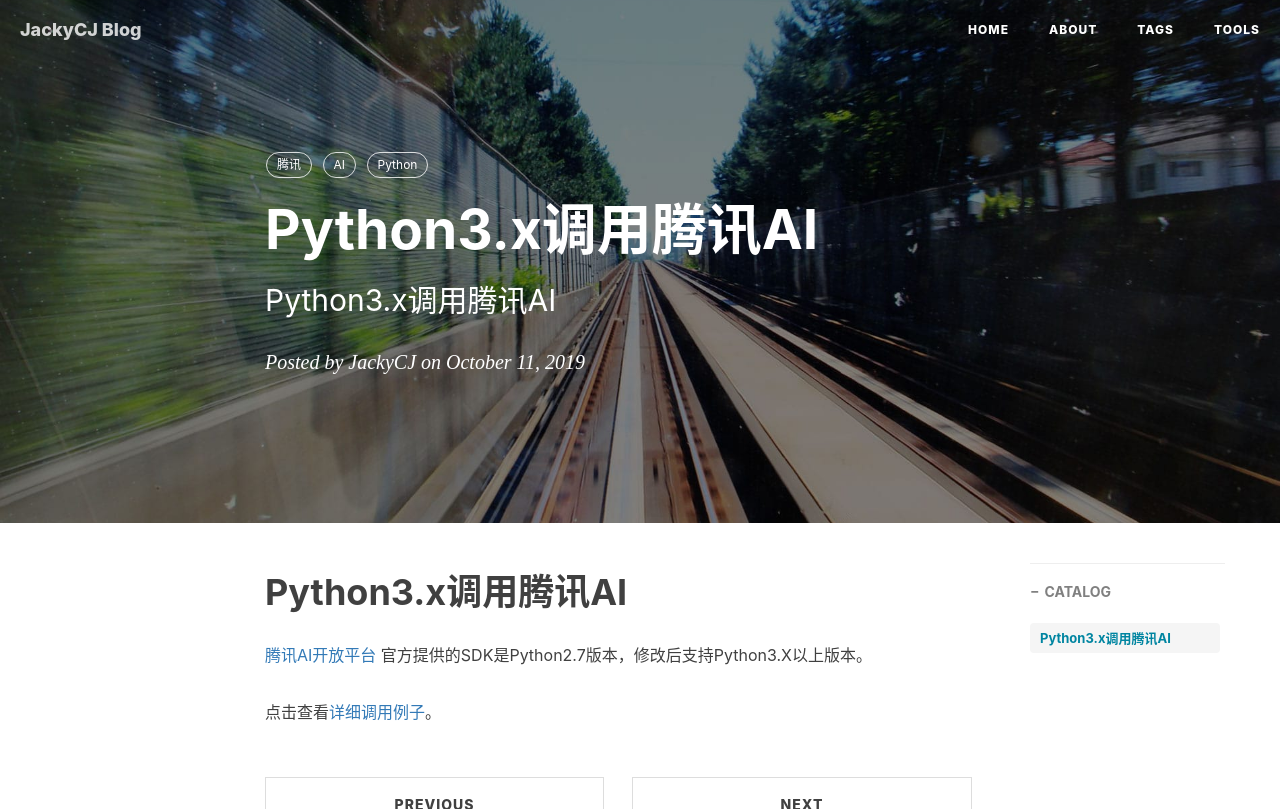
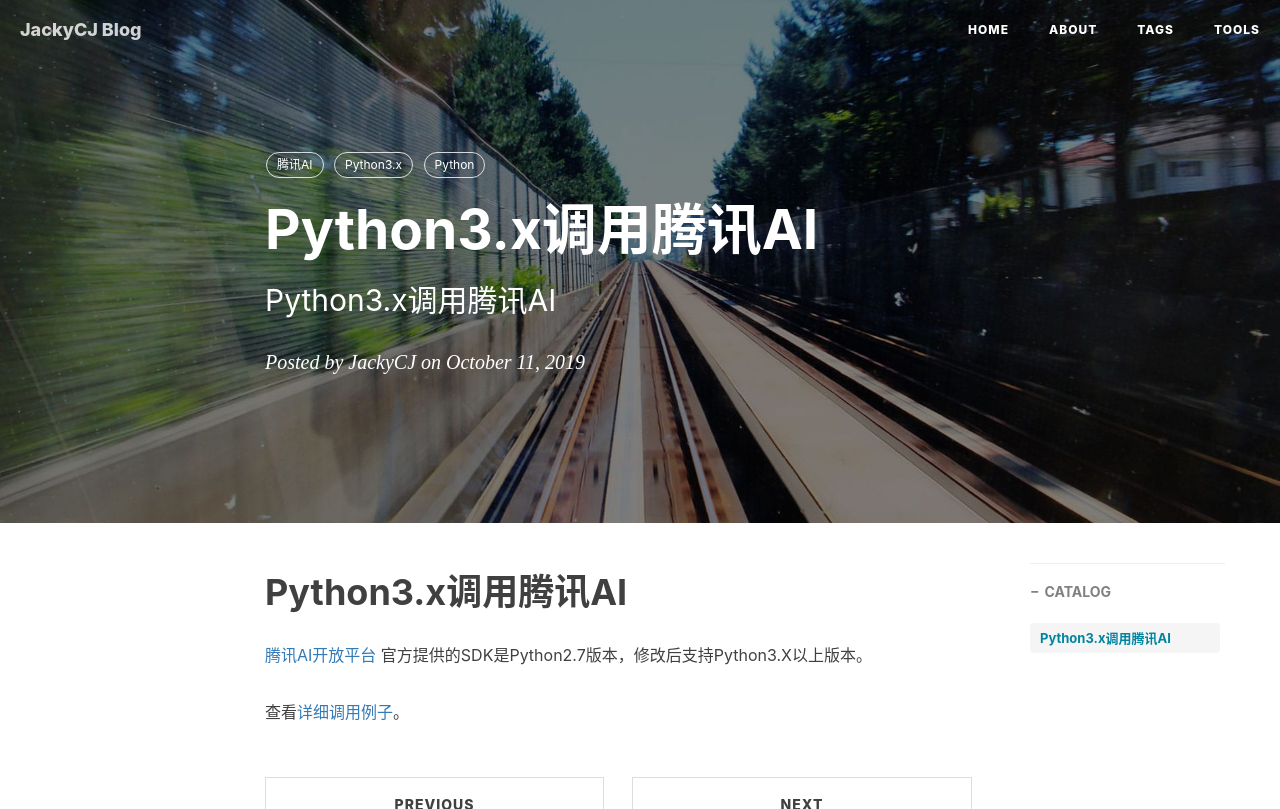
Before and after one commit to JackyCJ/jackycj.github.io, a Jekyll site: the page built from _posts/2019-10-11-Python3.x调用腾讯AI.md, in a window 1280 px wide. Shown: the top 809 px of the page. Built offline with Jekyll 4.4.1, drawn with Linux system fonts in a browser that asks for light colours; nearby versions of some CDN libraries; comment, search, counter and statistics services are not loaded.

Commit message:
Update 2019-10-11-Python3.x调用腾讯AI.md

```diff
--- a/_posts/2019-10-11-Python3.x调用腾讯AI.md
+++ b/_posts/2019-10-11-Python3.x调用腾讯AI.md
@@ -7,8 +7,8 @@
 header-img: img/post-bg-2015.jpg
 catalog: true
 tags:
-    - 腾讯
-    - AI
+    - 腾讯AI
+    - Python3.x
     - Python
 
 ---
@@ -17,4 +17,4 @@
 
 [腾讯AI开放平台](https://ai.qq.com/) 官方提供的SDK是Python2.7版本，修改后支持Python3.X以上版本。
 
-点击查看[详细调用例子](https://github.com/JackyCJ/TencentAI_Demo)。
+查看[详细调用例子](https://github.com/JackyCJ/TencentAI_Demo)。
```
